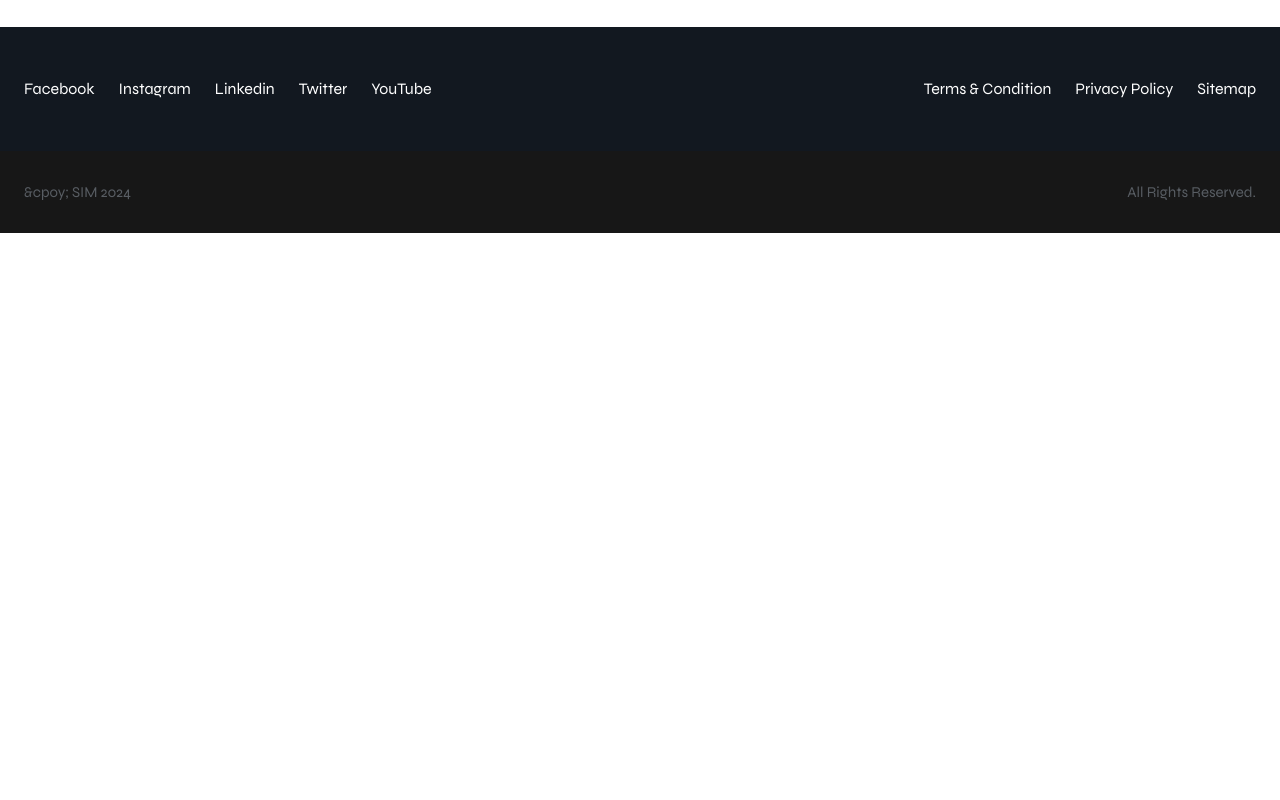
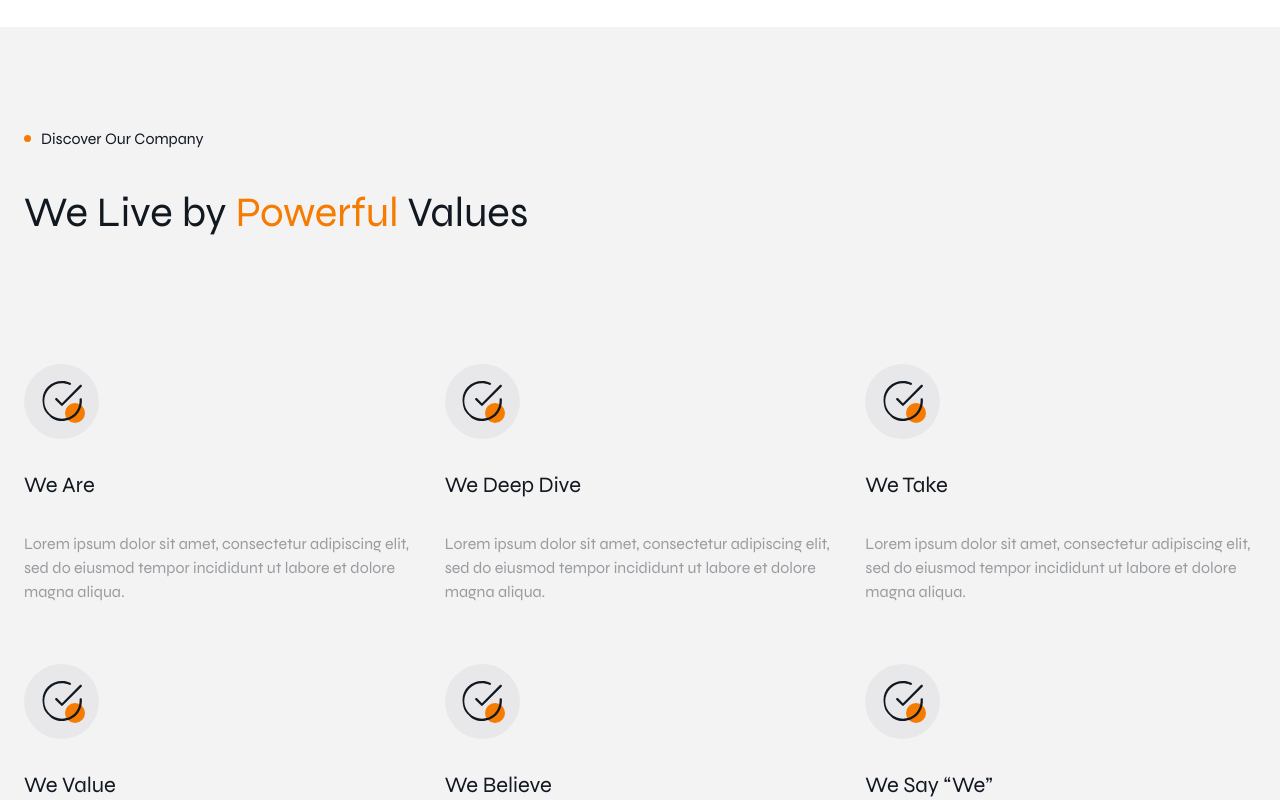
Before and after one commit to totauhid/simsolution, a Next.js app: page /about-us in a window 1280 px wide. Shown: the part 3020-3820 px from the top of the page. Before the commit the page ends 3253 px from the top, so only its background shows below. Built offline with nearby package versions, Linux system fonts and the light colour scheme.

Commit message:
added about-us page

```diff
--- a/app/(routes)/about-us/page.tsx
+++ b/app/(routes)/about-us/page.tsx
@@ -1,9 +1,9 @@
+import PowerFullValues from "@/app/components/sections/PowerFullValues";
 import SubHero from "@/app/components/sections/SubHero";
 import TransformIdea from "@/app/components/sections/TransformIdea";
 import WhyWorkWithUs from "@/app/components/sections/WhyWorkWithUs";
 import Container from "@/app/components/ui/Container";
 import { NextPage } from "next";
-import Image from "next/image";
 
 interface Props {}
 
@@ -33,6 +33,7 @@ const Page: NextPage<Props> = ({}) => {
 
       <TransformIdea />
       <WhyWorkWithUs />
+      <PowerFullValues />
     </>
   );
 };
--- a/app/(routes)/contact-us/page.tsx
+++ b/app/(routes)/contact-us/page.tsx
@@ -12,7 +12,7 @@ const Page: NextPage<Props> = ({}) => {
       </section>
 
       <section className="py-[100px]">
-        <Container>text</Container>
+        <Container>Contact Page</Container>
       </section>
     </>
   );
--- /dev/null
+++ b/app/components/sections/PowerFullValues.tsx
@@ -0,0 +1,54 @@
+import React from "react";
+import Container from "../ui/Container";
+import PowerfullValueCard from "../ui/PowerfullValueCard";
+
+const PowerFullValues = () => {
+  return (
+    <section className="py-[100px] bg-[#F3F3F4]">
+      <Container>
+        <div className="flex items-center gap-[10px] mb-[30px]">
+          <span className="h-[7px] w-[7px] bg-primary rounded-full inline-block"></span>
+          <p>Discover Our Company</p>
+        </div>
+
+        <h3 className="text-[42px] mb-[120px]">
+          We Live by <span className="highlight">Powerful</span> Values
+        </h3>
+
+        <div className="grid grid-cols-3 gap-x-[30px] gap-y-[60px]">
+          <PowerfullValueCard
+            title="We Are"
+            description="Lorem ipsum dolor sit amet, consectetur adipiscing elit, sed do eiusmod tempor incididunt ut labore et dolore magna aliqua."
+          />
+
+          <PowerfullValueCard
+            title="We Deep Dive"
+            description="Lorem ipsum dolor sit amet, consectetur adipiscing elit, sed do eiusmod tempor incididunt ut labore et dolore magna aliqua."
+          />
+
+          <PowerfullValueCard
+            title="We Take"
+            description="Lorem ipsum dolor sit amet, consectetur adipiscing elit, sed do eiusmod tempor incididunt ut labore et dolore magna aliqua."
+          />
+
+          <PowerfullValueCard
+            title="We Value"
+            description="Lorem ipsum dolor sit amet, consectetur adipiscing elit, sed do eiusmod tempor incididunt ut labore et dolore magna aliqua."
+          />
+
+          <PowerfullValueCard
+            title="We Believe"
+            description="Lorem ipsum dolor sit amet, consectetur adipiscing elit, sed do eiusmod tempor incididunt ut labore et dolore magna aliqua."
+          />
+
+          <PowerfullValueCard
+            title="We Say “We”"
+            description="Lorem ipsum dolor sit amet, consectetur adipiscing elit, sed do eiusmod tempor incididunt ut labore et dolore magna aliqua."
+          />
+        </div>
+      </Container>
+    </section>
+  );
+};
+
+export default PowerFullValues;
--- /dev/null
+++ b/app/components/ui/PowerfullValueCard.tsx
@@ -0,0 +1,23 @@
+import { NextPage } from "next";
+import Image from "next/image";
+
+interface Props {
+  title: string;
+  description: string;
+}
+
+const PowerfullValueCard: NextPage<Props> = ({ title, description }) => {
+  return (
+    <div className="flex flex-col gap-[30px]">
+      <div className="h-[75px] w-[75px] bg-[#E8E8EA] rounded-full grid place-content-center">
+        <div className="relative help-circle h-[40px] w-[40px] shrink-0 z-10">
+          <Image src="/images/help-icon/7.svg" fill alt="icon" />
+        </div>
+      </div>
+      <h4 className="max-w-[300px] w-full text-[22px]">{title}</h4>
+      <p className="max-w-[655px] w-full text-[#12182066]">{description}</p>
+    </div>
+  );
+};
+
+export default PowerfullValueCard;
```
